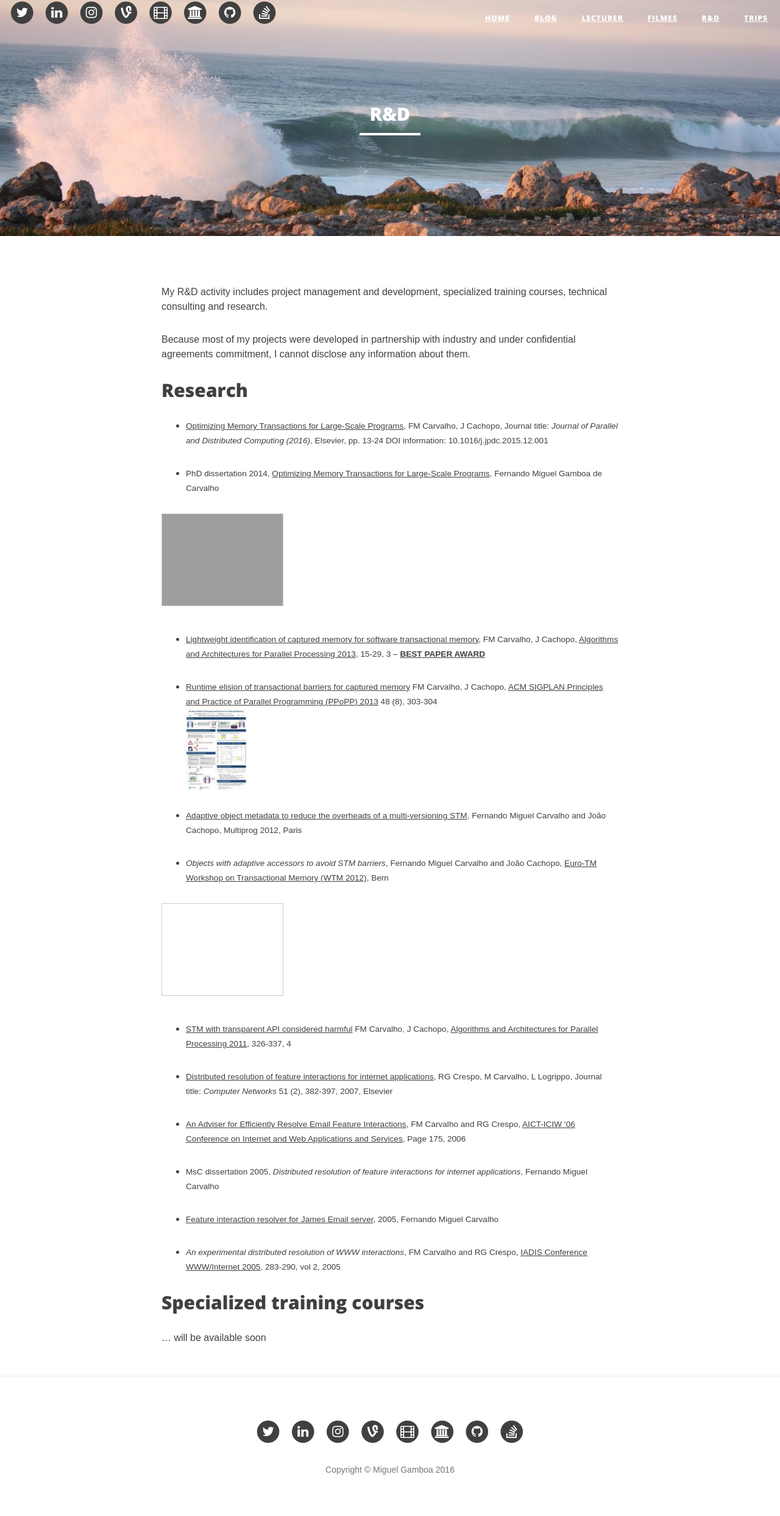
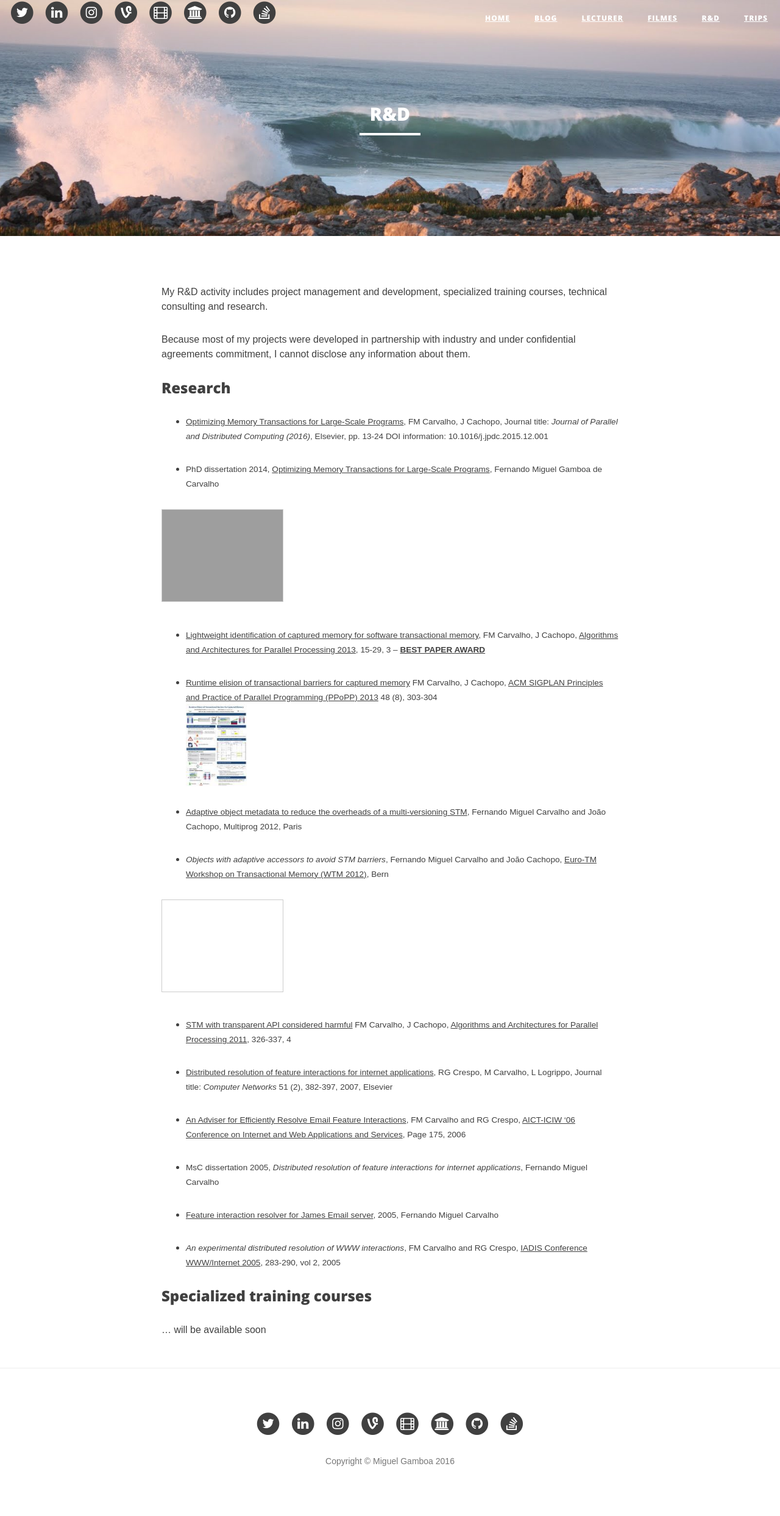
Before and after one commit to fmcarvalho/fmcarvalho.github.io, a Jekyll site: the page built from r&d.markdown, in a window 1280 px wide. Shown: the whole page at 61% size. Built offline with Jekyll 4.4.1, drawn with Linux system fonts in a browser that asks for light colours; nearby versions of some CDN libraries; grey boxes are pictures that could not be loaded.

Commit message:
Fix heading format

```diff
--- a/r&d.markdown
+++ b/r&d.markdown
@@ -12,7 +12,7 @@
 industry and under confidential agreements commitment, I cannot disclose any
 information about them.
 
-## Research
+### Research
 
 * <small>[Optimizing Memory Transactions for Large-Scale
 Programs](http://www.sciencedirect.com/science/article/pii/S0743731515002099),
@@ -69,6 +69,6 @@
 283-290, vol 2, 2005</small>
 
 
-## Specialized training courses
+### Specialized training courses
 
 ... will be available soon
```
